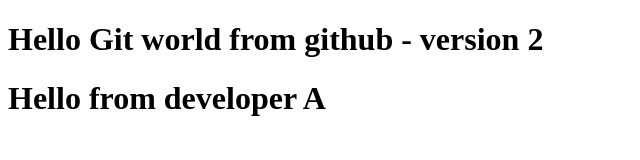
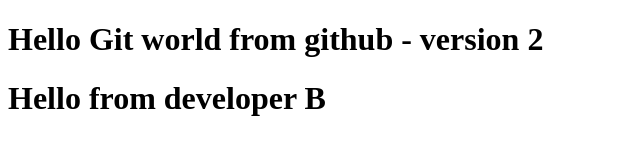
Before and after one commit to SurenAbilash/sample2, a plain HTML site: page index.html in a window 1280 px wide. Shown: the full height of the page, 0-640 px from the left. Drawn offline with Linux system fonts and the light colour scheme.

Commit message:
Update heading by Developer B

```diff
--- a/index.html
+++ b/index.html
@@ -1,3 +1,3 @@
 <!DOCTYPE html>
 <h1>Hello Git world from github - version 2</h1>
-<h1>Hello from developer A</h1>
+<h1>Hello from developer B</h1>
```
